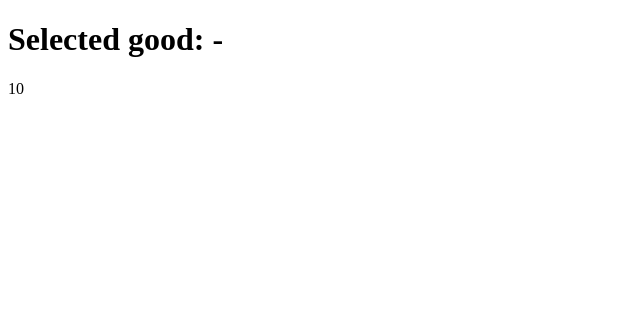
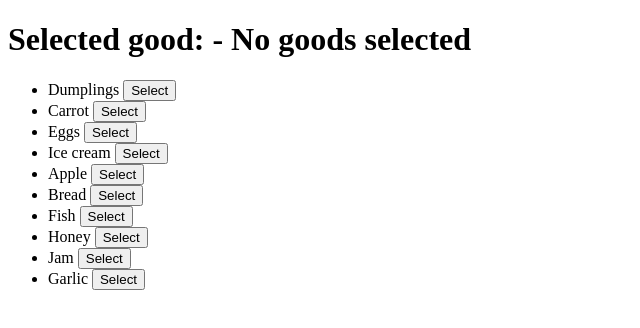
Before and after one commit to mate-academy/react_goods-selector, a React (Create React App) app: page / in a window 1280 px wide. Shown: the top 328 px of the page, without its empty margins (0-640 px from the left). Built offline with nearby package versions, Linux system fonts and the light colour scheme; the HTML template or start-up script is replaced by a standard one.

Commit message:
solution

```diff
--- a/src/App.js
+++ b/src/App.js
@@ -14,11 +14,60 @@ const goodsFromServer = [
   'Garlic',
 ];
 
-const App = () => (
-  <div className="App">
-    <h1>Selected good: -</h1>
-    {goodsFromServer.length}
-  </div>
-);
+class App extends React.Component {
+  state = {
+    selectedGood: null,
+  }
+
+  render() {
+    const { selectedGood } = this.state;
+
+    return (
+      <div className="App">
+        <h1>
+          Selected good: -
+          {' '}
+          {selectedGood || 'No goods selected'}
+        </h1>
+        <button
+          className={selectedGood
+            ? '' : 'Button'}
+          type="button"
+          onClick={() => {
+            this.setState({
+              selectedGood: null,
+            });
+          }}
+        >
+          X
+        </button>
+        <ul>
+          {goodsFromServer.map(good => (
+            <li
+              key={good}
+              className={selectedGood === good
+                ? 'Good' : ''}
+            >
+              {good}
+              {' '}
+              <button
+                className={selectedGood === good
+                  ? 'Button' : ''}
+                type="button"
+                onClick={() => {
+                  this.setState({
+                    selectedGood: good,
+                  });
+                }}
+              >
+                Select
+              </button>
+            </li>
+          ))}
+        </ul>
+      </div>
+    );
+  }
+}
 
 export default App;
--- a/src/App.scss
+++ b/src/App.scss
@@ -1 +1,6 @@
-// styles go here
+.Good {
+  background-color: blue;
+}
+.Button {
+  display: none;
+}
```
